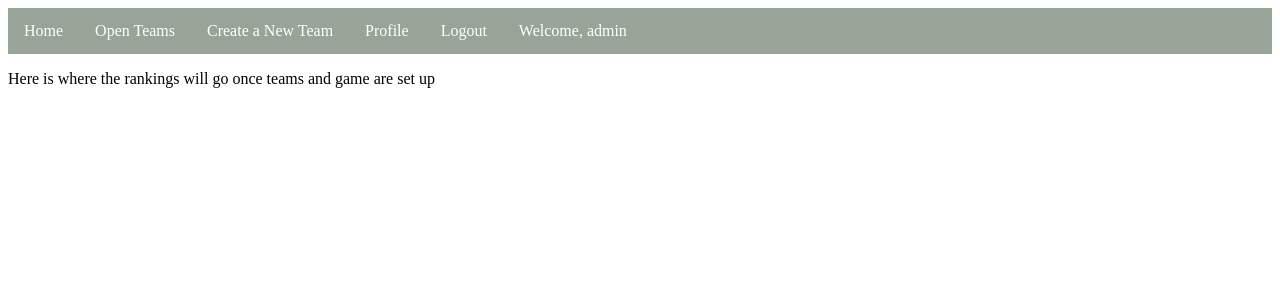
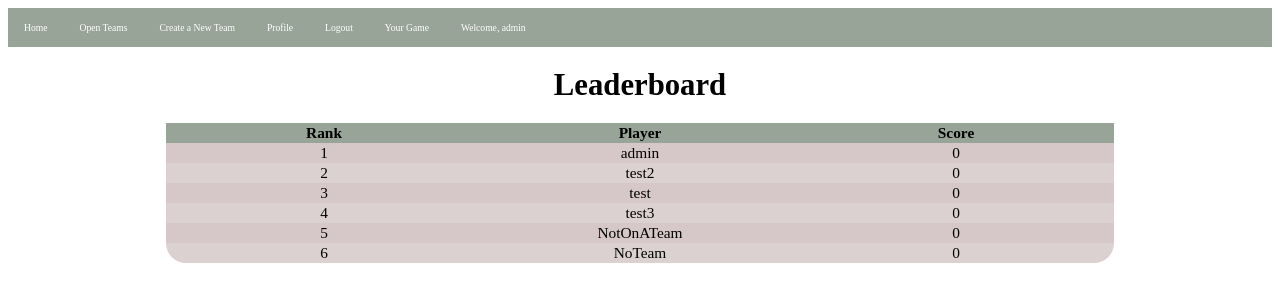
Before and after one commit to rosalep/testingCSCI490, a Django app: page / in a window 1280 px wide. Shown: the top 302 px of the page. Run offline with Django 4.2, Linux system fonts and the light colour scheme; a user stored in the database is signed in; data comes from the database, SQL or seed files in the repository.

Commit message:
leaderboard added

```diff
--- a/game/models.py
+++ b/game/models.py
@@ -13,7 +13,7 @@ class Player(models.Model):
     player_import = models.OneToOneField(CustomUser, on_delete=models.CASCADE, related_name='game_player')
     player_team = models.ForeignKey('Team', on_delete=models.SET_NULL, null=True, blank=True, related_name='players')
     player_game = models.ForeignKey('Game', on_delete=models.SET_NULL, null=True, blank=True, related_name='game')
-
+    alltime_score = models.IntegerField(default=0)
 
     def __str__(self):
         return self.player_import.username
--- a/game/views.py
+++ b/game/views.py
@@ -55,7 +55,6 @@ def create_game(request):
             timer = Timer.objects.create()
             game = Game.objects.create(team1=team1, team2=player.player_team, game_timer=timer)
             player.player_game = game
-
 
             for team1_player in Player.objects.filter(player_team=team1):
                 team1_player.player_game = game
--- a/users/static/users/style.css
+++ b/users/static/users/style.css
@@ -4,9 +4,10 @@
   padding: 0;
   overflow: hidden;
   background-color: #97a497;
+  font-size: .75vw;
 }
 
-#navi li {
+#navi li{
   float: left;
 }
 
@@ -65,3 +66,39 @@
   box-sizing: border-box;
 
 }
+
+#leaderboard {
+  font-size: 1.2vw;
+  display: box;
+  text-align: center;
+
+}
+
+#leaderboard table{
+  width: 75%;
+  margin-right: auto;
+  margin-left: auto;
+  border-radius: 20px;
+  background-color:#DBD1D1;
+  border-collapse: collapse;
+
+}
+td {
+  width: 25%;
+
+}
+tr {
+  border-radius: 20px;
+  margin-bottom: 1vw;
+
+ }
+tr:nth-child(even) {
+  background-color:#d6c8c8;
+  border-radius: 20px;
+  margin-bottom: 1vw;
+}
+#table-legend {
+  background-color: #97A497;
+
+
+}
--- a/users/templates/users/home.html
+++ b/users/templates/users/home.html
@@ -18,21 +18,38 @@
             <li><a href="/game/create_team">Create a New Team</a></li>
             <li><a href="/profile">Profile</a></li>
             <li><a href="/logout">Logout</a></li>
-            {%if player.player_game %}
-            <li><a href="/game/game/{{player.player_game.game_id}}">Your Game</a></li>
+            {%if curr_player.player_game %}
+            <li><a href="/game/game/{{curr_player.player_game.game_id}}">Your Game</a></li>
             {%endif%}
             <li id="greeting">Welcome, {{user.username}}</li>
         </ul>
     </div>
-    <!-- rankings go here once there is enough data -->
-    <p>Here is where the rankings will go once teams and game are set up</p>
+    <div id="leaderboard">
+        <h1>Leaderboard</h1>
+        <table>
+            <tr id="table-legend">
+                <th>Rank</th>
+                <th>Player</th>
+                <th>Score</th>
+            </tr>
+
+            {% for p in player %}
+            <tr>
+                <td>{{forloop.counter}}</td>
+                <td>{{p.player_import__username}}</td>
+                <td> {{p.alltime_score}}</td>
+
+            </tr>
+            {% endfor %}
+        </table>
+    </div>
     {% else %}
     <div class="login-required" id="login-to-draw">
         <p>Oops! It seems that you are not logged in. If you would like to play, please <a class="ml-2"
-            href="/login">login</a> or <a class="ml-2"
-            href="/signup">signup</a></p>
-      </div>
+                href="/login">login</a> or <a class="ml-2" href="/signup">signup</a></p>
+    </div>
     {% endif %}
 
 </body>
+
 </html>
--- a/users/views.py
+++ b/users/views.py
@@ -24,11 +24,14 @@ def login_page(request):
     return render(request, 'users/login.html')
 
 def home(request):
-    # not working right
-    # if Player.objects.filter(player_import=request.user):
-    #     player = Player.objects.get(player_import=request.user)
-    #     return render(request, 'users/home.html', {'player': player})
-    return render(request, 'users/home.html')
+
+    # had problem earlier; remove if page breaks
+    if Player.objects.filter(player_import=request.user):
+        curr_player = Player.objects.get(player_import=request.user)
+
+    players = Player.objects.all().order_by('-alltime_score').values('player_import__username', 'alltime_score')
+    player = [p for p in players]
+    return render(request, 'users/home.html', {'player': player, 'curr_player': curr_player})
 
 def signup(request):
     if request.method == 'POST':
```
Also changed, not shown: game/templates/game/game_detail.html (+7 -1 lines), game/templates/game/open_teams.html (+1 -6 lines), user_custom/consumers.py (+2 -6 lines).
